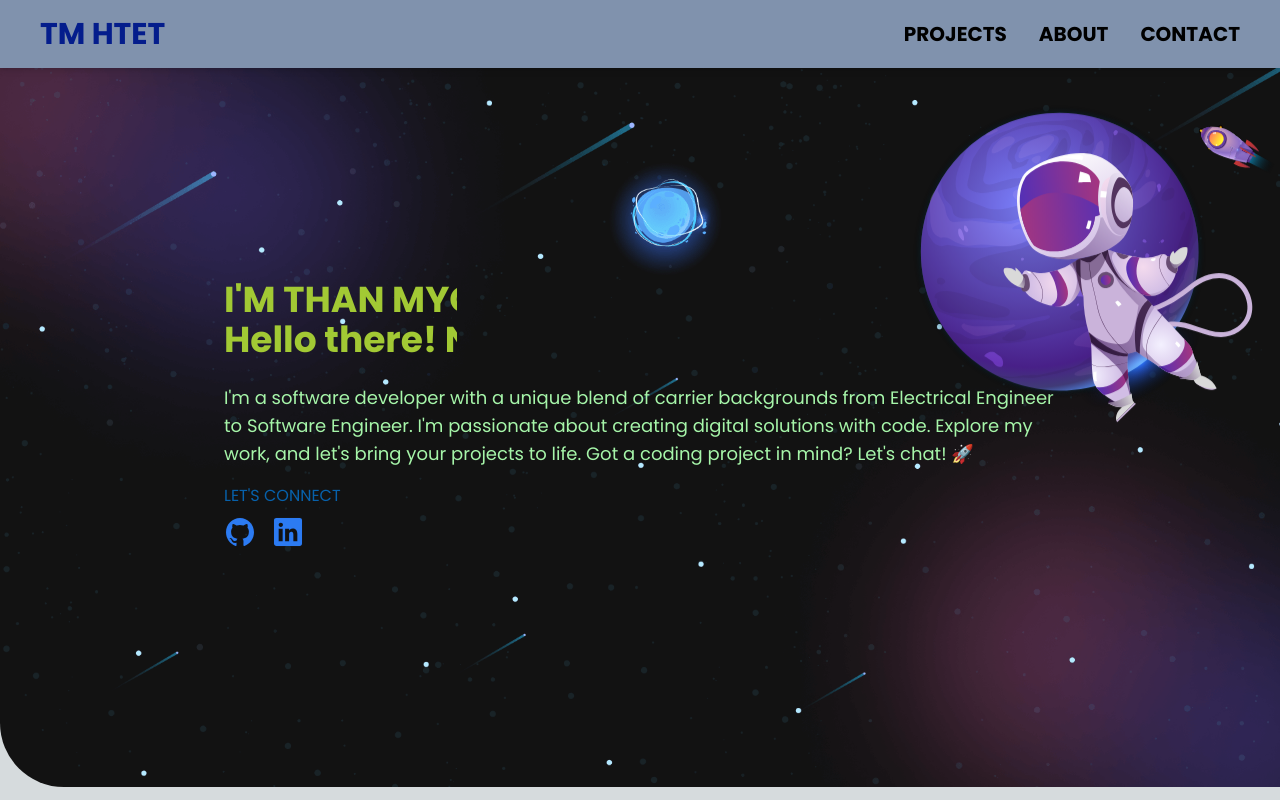
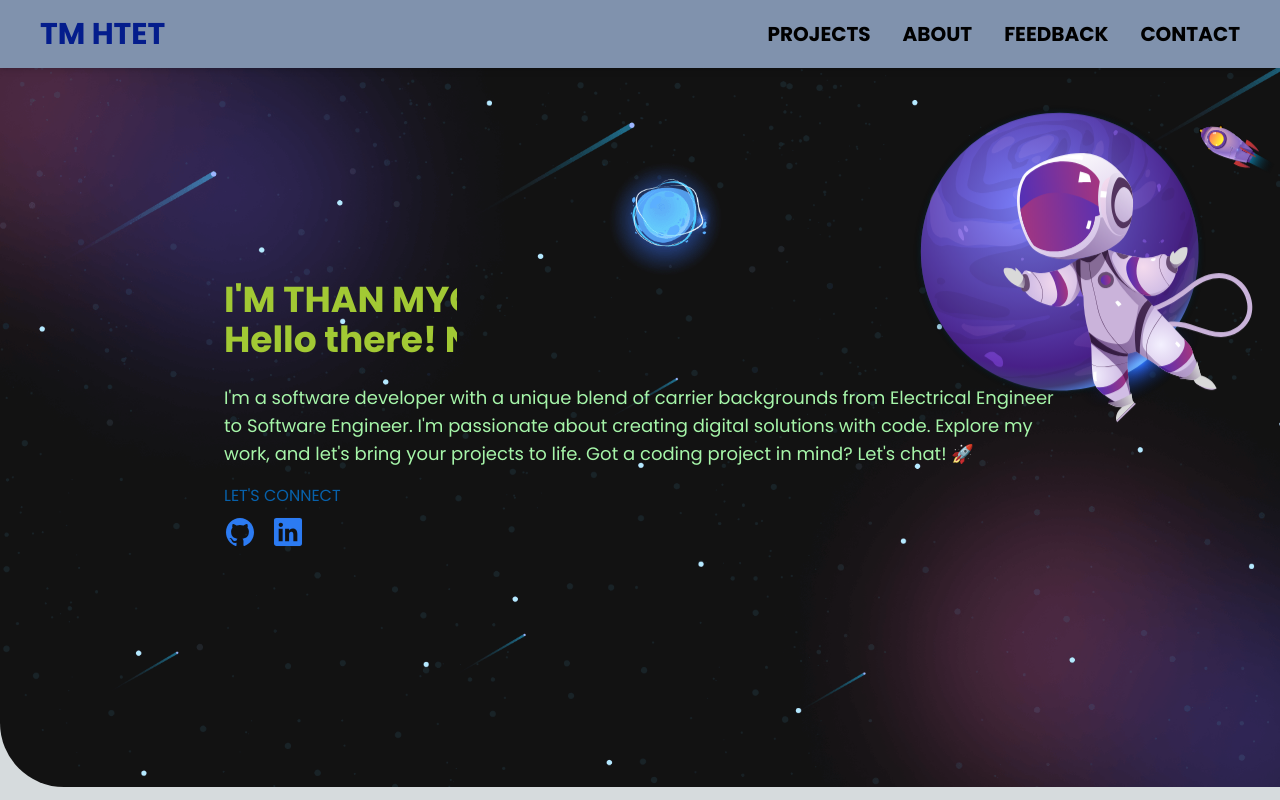
Before and after one commit to YoutLone/My-Portfolio, a React (Create React App) app: page / in a window 1280 px wide. Shown: the top 800 px of the page. Built offline with nearby package versions, Linux system fonts and the light colour scheme.

Commit message:
Update of Navbar component

```diff
--- a/src/components/Navbar.jsx
+++ b/src/components/Navbar.jsx
@@ -6,6 +6,7 @@ const Navbar = () => {
   const Links = [
     { name: 'PROJECTS', link: 'projects' },
     { name: 'ABOUT', link: 'about-me' },
+    { name: 'FEEDBACK', link: 'feedback' },
     { name: 'CONTACT', link: 'contact' },
   ];
 
```
